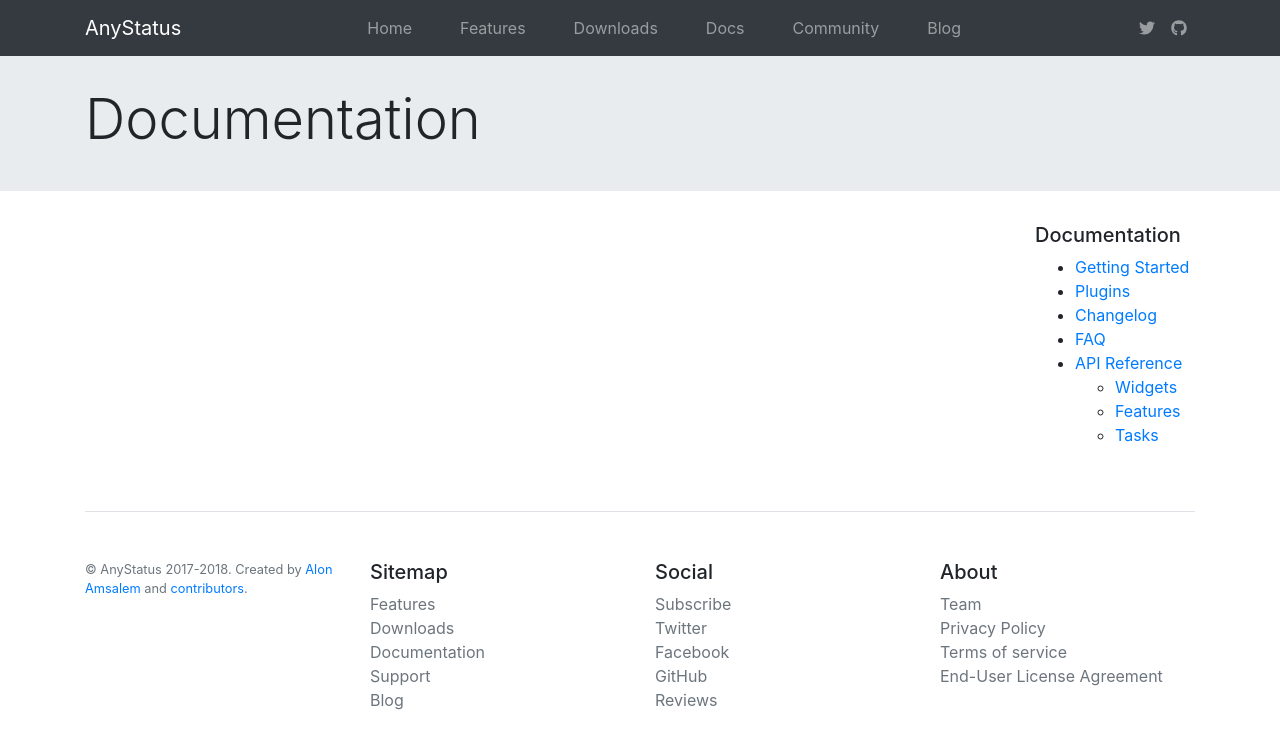
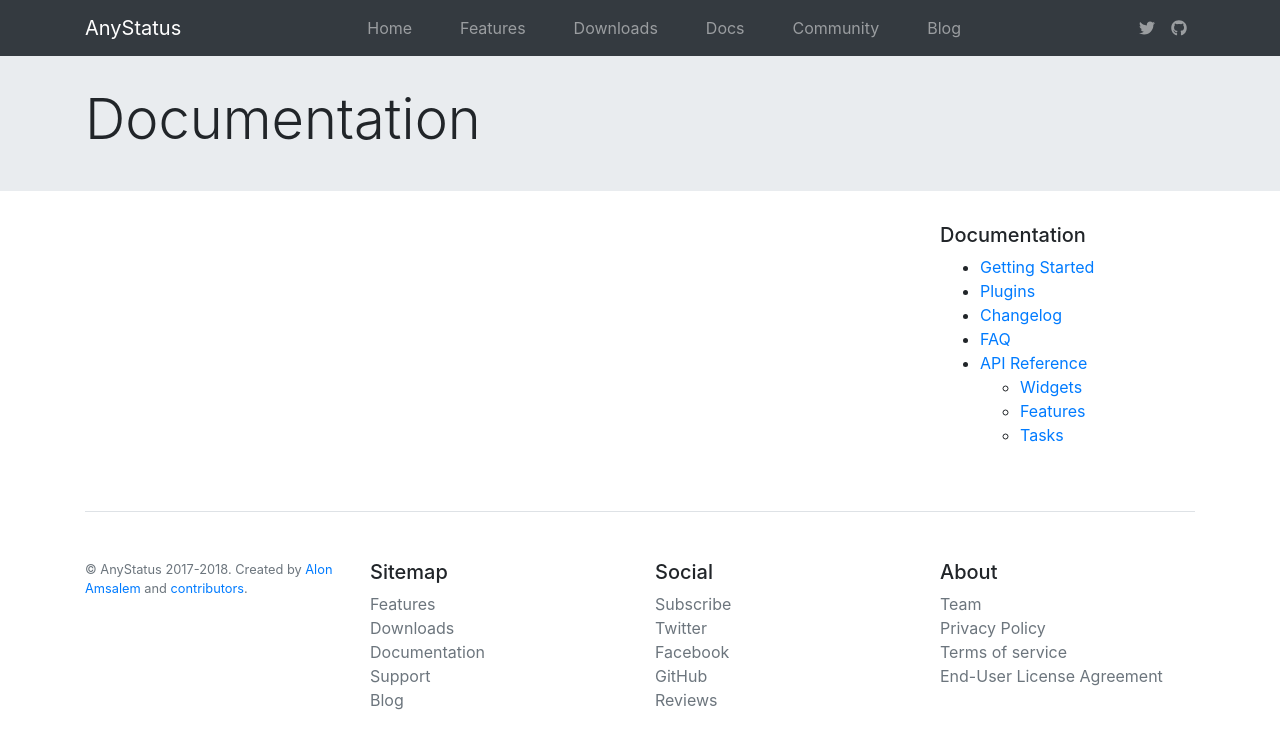
Before and after one commit to AnyStatus/anystatus.github.io, a Jekyll site: the page built from docs/index.md, in a window 1280 px wide. Shown: the top 749 px of the page. Built offline with Jekyll 4.4.1, drawn with Linux system fonts in a browser that asks for light colours; nearby versions of some CDN libraries.

Commit message:
Update docs.html

```diff
--- a/_layouts/docs.html
+++ b/_layouts/docs.html
@@ -3,14 +3,14 @@
 ---
 <div class="container">
     <div class="row">
-        <div class="col-md-9 col-lg-10">
+        <div class="col-md-9">
             {% if page.sub_title != nil %}
             <h2>{{ page.sub_title }}</h2>
             <hr />
             {% endif %}
             {{ content }}
         </div>
-        <div class="col-md-3 col-lg-2">
+        <div class="col-md-3">
             <h5>Documentation</h5>
             <ul>
                 <li><a href="/docs/getting-started">Getting Started</a></li>
```
